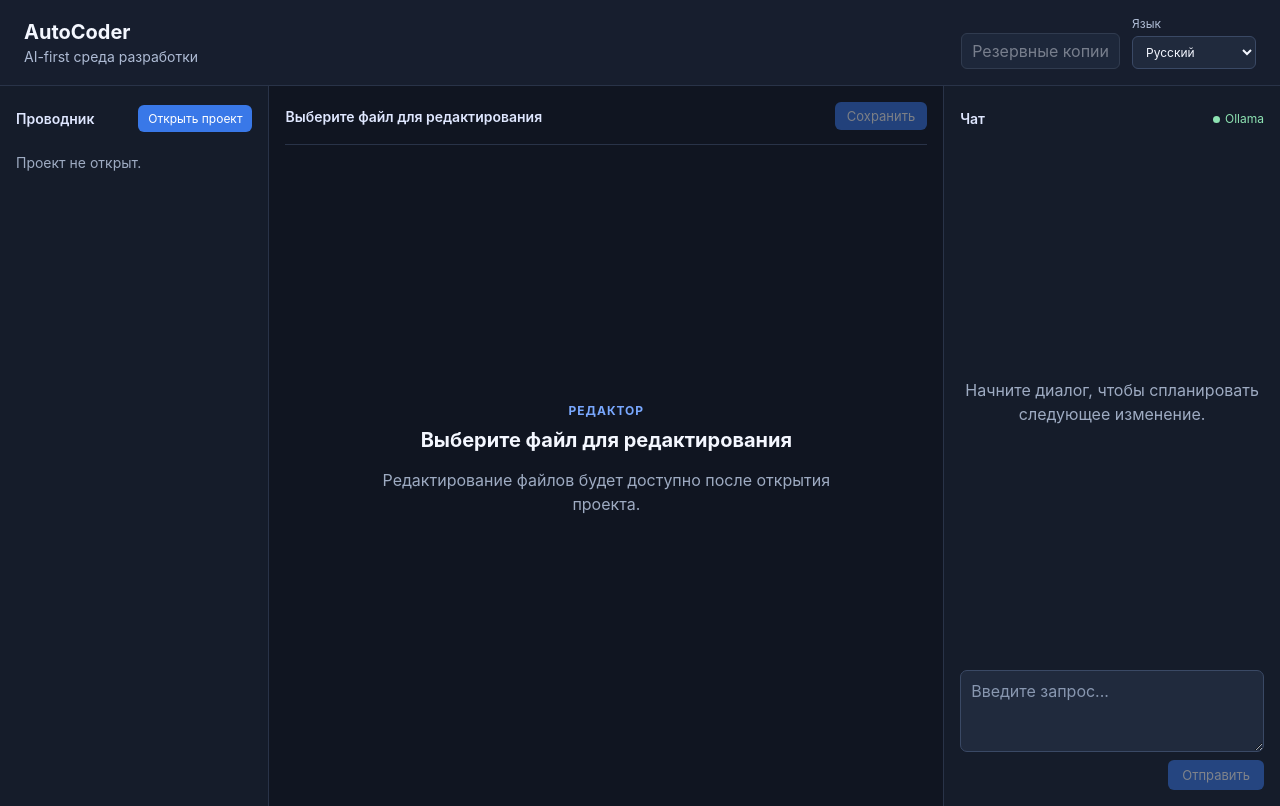
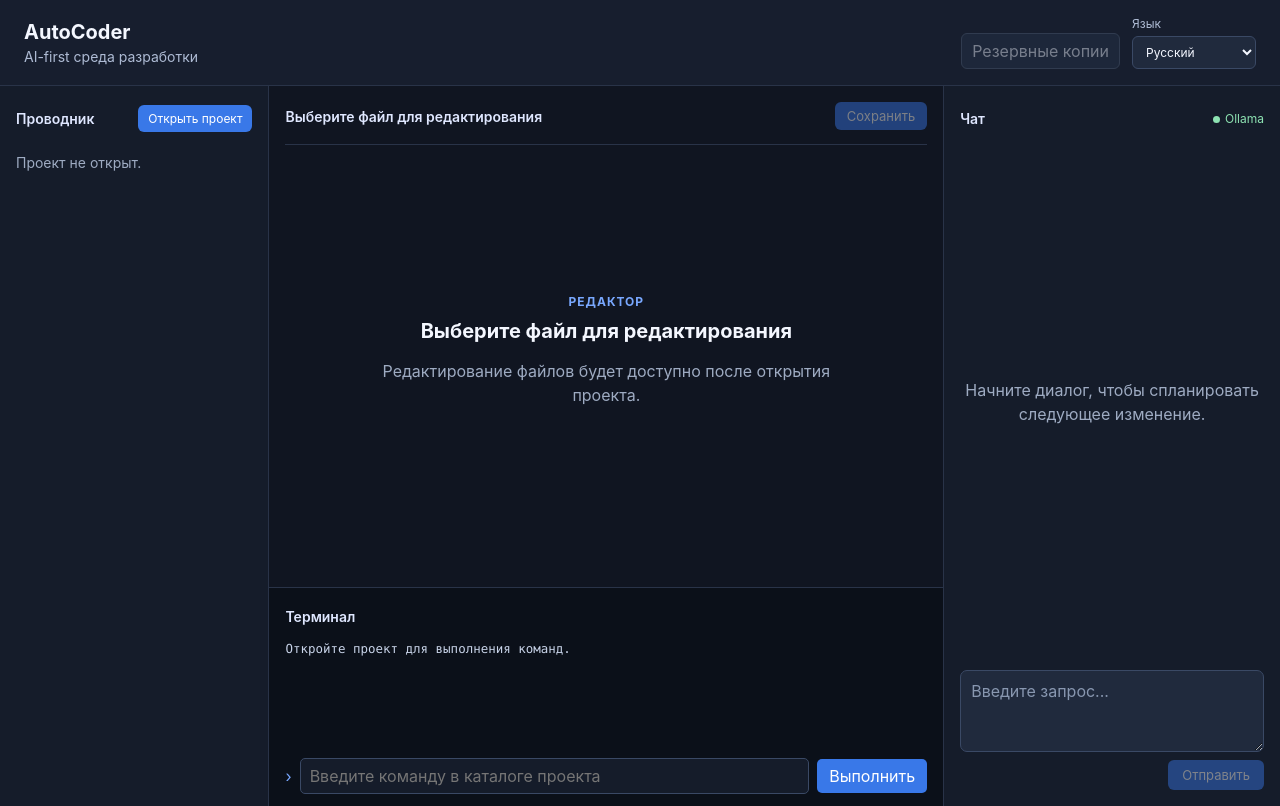
Before and after one commit to iliya1947/AutoCoder, a React (Vite) app: page / in a window 1280 px wide. Built offline with nearby package versions, Linux system fonts and the light colour scheme.

Commit message:
docs: align completed Windows verification

```diff
--- a/src/App.css
+++ b/src/App.css
@@ -16,7 +16,8 @@ body {
 
 button,
 select,
-textarea {
+textarea,
+input {
   font: inherit;
 }
 
@@ -88,6 +89,61 @@ button:disabled {
 .editor-panel {
   min-width: 0;
   padding: 16px;
+}
+
+.center-workspace {
+  display: flex;
+  min-width: 0;
+  flex-direction: column;
+}
+
+.center-workspace .editor-panel {
+  flex: 1;
+}
+
+.terminal-panel {
+  min-height: 190px;
+  padding: 12px 16px;
+  border-top: 1px solid #293348;
+  background: #0b1019;
+}
+
+.terminal-output {
+  height: 110px;
+  margin: 8px 0;
+  overflow: auto;
+  color: #c8d3e8;
+  font: 0.78rem/1.45 Consolas, "Courier New", monospace;
+}
+
+.terminal-output p,
+.terminal-output pre { margin: 0; white-space: pre-wrap; overflow-wrap: anywhere; }
+.terminal-stderr, .terminal-failure { color: #ff9b9b; }
+.terminal-success { color: #8de2b2; }
+
+.terminal-form {
+  display: grid;
+  grid-template-columns: auto 1fr auto;
+  align-items: center;
+  gap: 8px;
+  color: #79a8ff;
+}
+
+.terminal-form input {
+  min-width: 0;
+  padding: 7px 9px;
+  border: 1px solid #3a4965;
+  border-radius: 5px;
+  color: #edf3ff;
+  background: #151c2a;
+}
+
+.terminal-form button {
+  padding: 7px 12px;
+  border: 0;
+  border-radius: 5px;
+  color: #fff;
+  background: #3978e8;
 }
 
 .file-panel,
--- a/src/App.tsx
+++ b/src/App.tsx
@@ -6,6 +6,7 @@ import { BackupDialog, BackupEntry } from "./components/BackupDialog";
 import { Editor, EditorStatus } from "./components/Editor";
 import { ProjectExplorer, ProjectStatus } from "./components/ProjectExplorer";
 import { WorkspaceHeader } from "./components/WorkspaceHeader";
+import { TerminalPanel } from "./components/TerminalPanel";
 import { useTranslation } from "./hooks/useTranslation";
 import { FileReadResult, OpenedFile, ProjectNode, ProjectTree } from "./types/project";
 import { transformProjectTree } from "./utils/projectTree";
@@ -73,7 +74,8 @@ function App() {
 
   return <div className="app-shell"><WorkspaceHeader onOpenBackups={() => setBackupsOpen(true)} backupsDisabled={!project} /><main className="workspace">
     <ProjectExplorer project={project} status={projectStatus} activePath={openFile?.path} onOpenProject={handleOpenProject} onOpenFile={handleOpenFile} />
-    <Editor file={openFile} status={editorStatus} error={editorError} saving={saving} onChange={(content) => setOpenFile((current) => current ? { ...current, content } : current)} onSelectionChange={setSelection} onSave={handleSave} />
+    <section className="center-workspace"><Editor file={openFile} status={editorStatus} error={editorError} saving={saving} onChange={(content) => setOpenFile((current) => current ? { ...current, content } : current)} onSelectionChange={setSelection} onSave={handleSave} />
+    <TerminalPanel projectOpen={project !== null} /></section>
     <ChatPanel openFile={openFile} selection={selection} project={project} onApplyProposal={async (proposal) => {
       if (proposal.operation === "create") {
         try {
--- /dev/null
+++ b/src/components/TerminalPanel.tsx
@@ -0,0 +1,55 @@
+import { FormEvent, useState } from "react";
+import { invoke } from "@tauri-apps/api/core";
+import { useTranslation } from "../hooks/useTranslation";
+
+export type TerminalResult = {
+  exitCode: number | null;
+  stdout: string;
+  stderr: string;
+};
+
+export function TerminalPanel({ projectOpen }: { projectOpen: boolean }) {
+  const { t } = useTranslation();
+  const [command, setCommand] = useState("");
+  const [result, setResult] = useState<TerminalResult | null>(null);
+  const [running, setRunning] = useState(false);
+  const [error, setError] = useState("");
+
+  const run = async (event: FormEvent<HTMLFormElement>) => {
+    event.preventDefault();
+    const value = command.trim();
+    if (!projectOpen || !value || running) return;
+    setRunning(true);
+    setError("");
+    try {
+      setResult(await invoke<TerminalResult>("execute_project_command", { command: value }));
+    } catch (reason) {
+      setResult(null);
+      setError(String(reason));
+    } finally {
+      setRunning(false);
+    }
+  };
+
+  return <section className="terminal-panel" aria-label={t("terminal.title")}>
+    <div className="panel-heading">
+      <h2>{t("terminal.title")}</h2>
+      {result && <span className={result.exitCode === 0 ? "terminal-success" : "terminal-failure"}>
+        {t("terminal.exit_code")}: {result.exitCode ?? t("terminal.unknown_exit")}
+      </span>}
+    </div>
+    <div className="terminal-output" aria-live="polite">
+      {!projectOpen
+        ? <p>{t("terminal.open_project")}</p>
+        : !result && !error && <p>{t("terminal.empty")}</p>}
+      {result?.stdout && <pre>{result.stdout}</pre>}
+      {result?.stderr && <pre className="terminal-stderr">{result.stderr}</pre>}
+      {error && <pre className="terminal-stderr" role="alert">{error}</pre>}
+    </div>
+    <form className="terminal-form" onSubmit={run}>
+      <span aria-hidden="true">›</span>
+      <input aria-label={t("terminal.command")} value={command} onChange={(event) => setCommand(event.target.value)} disabled={!projectOpen || running} placeholder={t("terminal.placeholder")} />
+      <button type="submit" disabled={!projectOpen || !command.trim() || running}>{running ? t("terminal.running") : t("terminal.run")}</button>
+    </form>
+  </section>;
+}
--- a/src/locales/en.json
+++ b/src/locales/en.json
@@ -53,5 +53,14 @@
   "backups.empty": "There are no backups for this project.",
   "backups.error": "Unable to read or restore the backup. The file may have changed on disk.",
   "backups.restore": "Restore",
-  "backups.restoring": "Restoring…"
+  "backups.restoring": "Restoring…",
+  "terminal.title": "Terminal",
+  "terminal.open_project": "Open a project to run commands.",
+  "terminal.empty": "Command output will appear here.",
+  "terminal.command": "Project command",
+  "terminal.placeholder": "Enter a command in the project directory",
+  "terminal.run": "Run",
+  "terminal.running": "Running…",
+  "terminal.exit_code": "Exit",
+  "terminal.unknown_exit": "unknown"
 }
--- a/src/locales/he.json
+++ b/src/locales/he.json
@@ -53,5 +53,14 @@
   "backups.empty": "אין גיבויים לפרויקט זה.",
   "backups.error": "לא ניתן לקרוא או לשחזר את הגיבוי. ייתכן שהקובץ השתנה בדיסק.",
   "backups.restore": "שחזר",
-  "backups.restoring": "משחזר…"
+  "backups.restoring": "משחזר…",
+  "terminal.title": "מסוף",
+  "terminal.open_project": "יש לפתוח פרויקט כדי להריץ פקודות.",
+  "terminal.empty": "פלט הפקודה יופיע כאן.",
+  "terminal.command": "פקודת פרויקט",
+  "terminal.placeholder": "הזן פקודה בתיקיית הפרויקט",
+  "terminal.run": "הרץ",
+  "terminal.running": "מריץ…",
+  "terminal.exit_code": "קוד יציאה",
+  "terminal.unknown_exit": "לא ידוע"
 }
--- a/src/locales/ru.json
+++ b/src/locales/ru.json
@@ -53,5 +53,14 @@
   "backups.empty": "Для этого проекта нет резервных копий.",
   "backups.error": "Не удалось прочитать или восстановить резервную копию. Файл мог измениться на диске.",
   "backups.restore": "Восстановить",
-  "backups.restoring": "Восстановление…"
+  "backups.restoring": "Восстановление…",
+  "terminal.title": "Терминал",
+  "terminal.open_project": "Откройте проект для выполнения команд.",
+  "terminal.empty": "Здесь появится вывод команды.",
+  "terminal.command": "Команда проекта",
+  "terminal.placeholder": "Введите команду в каталоге проекта",
+  "terminal.run": "Выполнить",
+  "terminal.running": "Выполнение…",
+  "terminal.exit_code": "Код завершения",
+  "terminal.unknown_exit": "неизвестен"
 }
```
Also changed, not shown: Doc/PROJECT_STATE.md (+15 -11 lines), Doc/WINDOWS_CHAT_CHECKLIST.md (+8 -8 lines), 2 other files (tests, documents, lock files or other folders).
